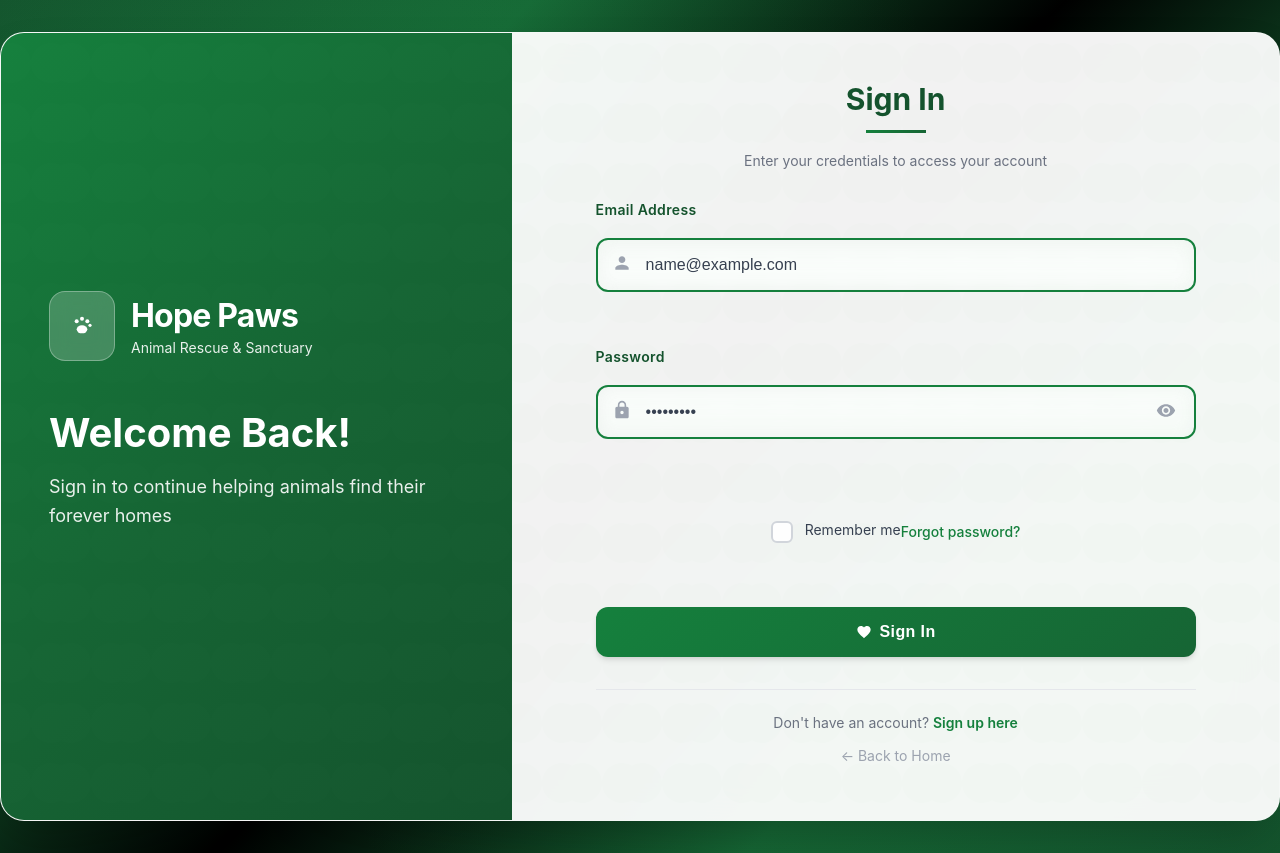
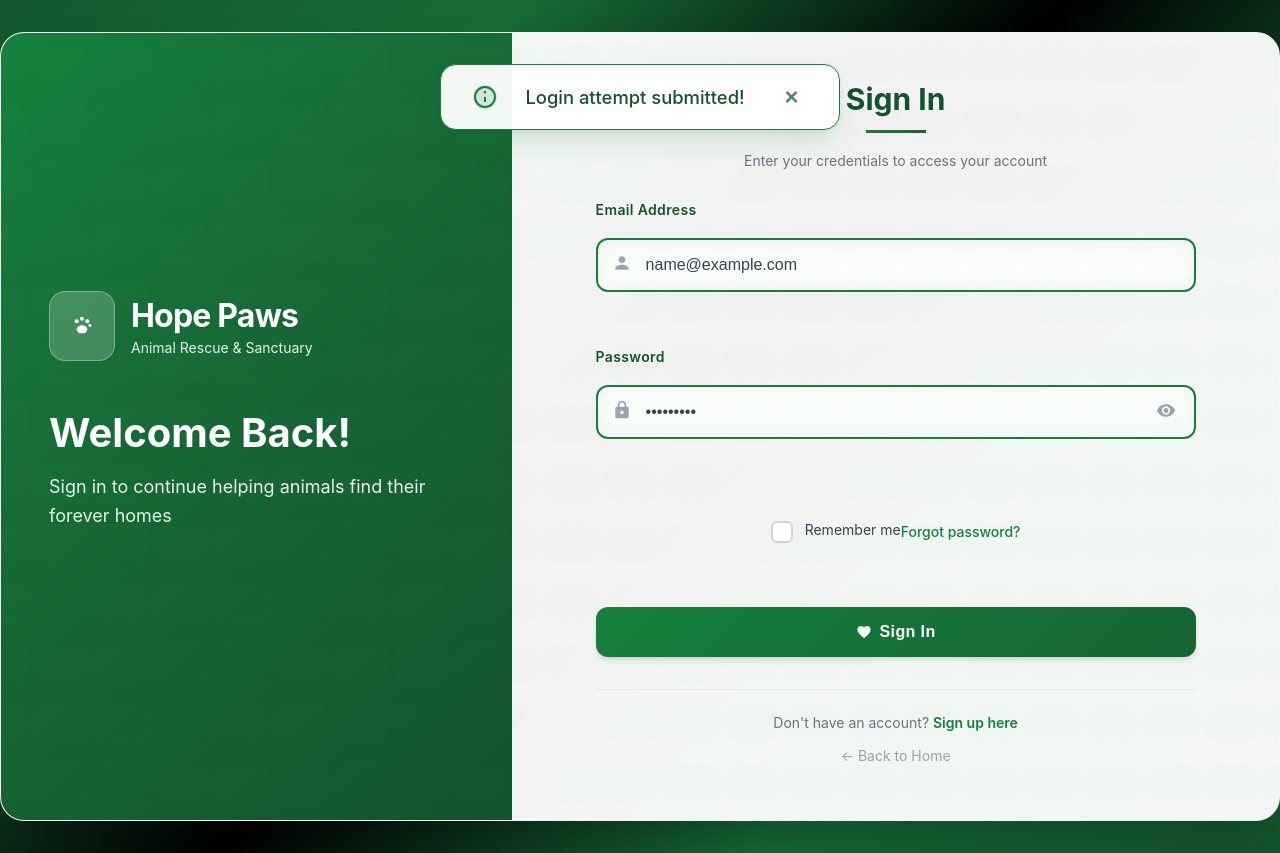
Before and after one commit to jennifernava681/SOFTWARE_DESIGN_COSC_4353, a React (Create React App) app: page /login in a window 1280 px wide. Both pictures are taken after typing "name@example.com", "Sample123" into the empty fields and a click on the button "Sign In". Built offline with nearby package versions, Linux system fonts and the light colour scheme.

Commit message:
Notification banner working
Got the notification banner working and demoed it it within the User Login page after a user submits a login!

```diff
--- a/src/NotificationBanner.jsx
+++ b/src/NotificationBanner.jsx
@@ -1,11 +1,66 @@
 import React from 'react';
 
-function NotificationBanner({ message }) {
-  return message ? (
-    <div className="alert alert-info">
-      {message}
+function NotificationBanner({ message, floating = false, show = true, onClose }) {
+  if (!message) return null;
+
+  // Floating overlay mode
+  if (floating) {
+    return (
+      <div className="notification-overlay">
+        <div className={`notification-banner floating${show ? ' show' : ' hide'}`}
+             role="alert"
+             style={{ minWidth: 0, pointerEvents: 'auto', display: 'flex', alignItems: 'center' }}>
+          <span style={{ display: 'flex', alignItems: 'center' }}>
+            <svg width="24" height="24" viewBox="0 0 24 24" fill="none" style={{ marginRight: '0.75rem' }}>
+              <circle cx="12" cy="12" r="12" fill="#15803d" fillOpacity="0.15" />
+              <circle cx="12" cy="12" r="10" stroke="#15803d" strokeWidth="2" fill="none" />
+              <path d="M12 8.5a1.25 1.25 0 1 0 0-2.5 1.25 1.25 0 0 0 0 2.5zm-1 3.5h2v5h-2v-5z" fill="#15803d" />
+            </svg>
+          </span>
+          <span style={{ flex: 1 }}>{message}</span>
+          {onClose && (
+            <button
+              aria-label="Close notification"
+              onClick={onClose}
+              style={{
+                background: 'none',
+                border: 'none',
+                color: '#14532d',
+                fontSize: '1.5rem',
+                fontWeight: 700,
+                marginLeft: '1rem',
+                cursor: 'pointer',
+                padding: '0 0.5rem',
+                lineHeight: 1,
+                opacity: 0.7,
+                transition: 'opacity 0.2s',
+                alignSelf: 'center',
+              }}
+              onMouseOver={e => (e.currentTarget.style.opacity = 1)}
+              onMouseOut={e => (e.currentTarget.style.opacity = 0.7)}
+            >
+              &times;
+            </button>
+          )}
+        </div>
+      </div>
+    );
+  }
+
+  // Default inline mode
+  return (
+    <div className="notification-banner">
+      <span style={{ display: 'flex', alignItems: 'center' }}>
+        {/* Info Icon in green */}
+        <svg width="24" height="24" viewBox="0 0 24 24" fill="none" style={{ marginRight: '0.75rem' }}>
+          <circle cx="12" cy="12" r="12" fill="#15803d" fillOpacity="0.15" />
+          <circle cx="12" cy="12" r="10" stroke="#15803d" strokeWidth="2" fill="none" />
+          <path d="M12 8.5a1.25 1.25 0 1 0 0-2.5 1.25 1.25 0 0 0 0 2.5zm-1 3.5h2v5h-2v-5z" fill="#15803d" />
+        </svg>
+      </span>
+      <span>{message}</span>
     </div>
-  ) : null;
+  );
 }
 
 export default NotificationBanner;
--- a/src/css/home.css
+++ b/src/css/home.css
@@ -1243,3 +1243,63 @@ html {
     grid-template-columns: repeat(3, 1fr);
   }
 }
+
+/* Notification Banner Style */
+.notification-banner {
+  background: rgba(255, 255, 255, 0.95);
+  border: 1.5px solid #15803d;
+  color: #14532d;
+  border-radius: 16px;
+  box-shadow: 0 8px 24px -8px rgba(21, 128, 61, 0.10), 0 2px 8px -2px rgba(0,0,0,0.06);
+  padding: 1.25rem 2rem;
+  margin: 1.5rem auto;
+  max-width: 600px;
+  font-size: 1.15rem;
+  font-weight: 500;
+  display: flex;
+  align-items: center;
+  gap: 1rem;
+  z-index: 100;
+  position: relative;
+  transition: box-shadow 0.2s, background 0.2s;
+}
+
+@media (max-width: 640px) {
+  .notification-banner {
+    padding: 1rem 1rem;
+    font-size: 1rem;
+    max-width: 95vw;
+  }
+}
+
+/* Floating Notification Overlay */
+.notification-overlay {
+  position: fixed;
+  top: 2.5rem;
+  left: 50%;
+  transform: translateX(-50%);
+  z-index: 9999;
+  pointer-events: none;
+  width: 100%;
+  max-width: 600px;
+  display: flex;
+  justify-content: center;
+}
+
+.notification-banner.floating {
+  pointer-events: auto;
+  opacity: 0;
+  transform: translateY(-30px) scale(0.98);
+  transition: opacity 0.4s cubic-bezier(0.4,0,0.2,1), transform 0.4s cubic-bezier(0.4,0,0.2,1);
+  box-shadow: 0 16px 32px -8px rgba(21,128,61,0.18), 0 2px 8px -2px rgba(0,0,0,0.10);
+}
+
+.notification-banner.floating.show {
+  opacity: 1;
+  transform: translateY(0) scale(1);
+}
+
+.notification-banner.floating.hide {
+  opacity: 0;
+  transform: translateY(-30px) scale(0.98);
+}
--- a/src/portals/public/LoginUSER.jsx
+++ b/src/portals/public/LoginUSER.jsx
@@ -5,6 +5,7 @@ import { Link } from "react-router-dom";
 import { useState } from "react"
 import "../../css/LoginUSER.css";
 import "../../index.css"
+import NotificationBanner from '../../NotificationBanner.jsx';
 
 // Icons
 const PawIcon = () => (
@@ -55,6 +56,16 @@ function LoginUSER() {
     rememberMe: false,
   })
   const [isLoading, setIsLoading] = useState(false)
+  const [showBanner, setShowBanner] = useState(false);
+
+  // Auto-dismiss after 3 seconds
+  React.useEffect(() => {
+    let timer;
+    if (showBanner) {
+      timer = setTimeout(() => setShowBanner(false), 3000);
+    }
+    return () => clearTimeout(timer);
+  }, [showBanner]);
 
   const handleInputChange = (e) => {
     const { name, value, type, checked } = e.target
@@ -67,6 +78,7 @@ function LoginUSER() {
   const handleSubmit = async (e) => {
     e.preventDefault()
     setIsLoading(true)
+    setShowBanner(true);
 
     // Simulate API call
     setTimeout(() => {
@@ -98,6 +110,12 @@ function LoginUSER() {
           </div>
         </div>
       </div>
+      <NotificationBanner
+        message="Login attempt submitted!"
+        floating
+        show={showBanner}
+        onClose={() => setShowBanner(false)}
+      />
 
       <div className="login-container">
         {/* Left side - Branding */}
```
